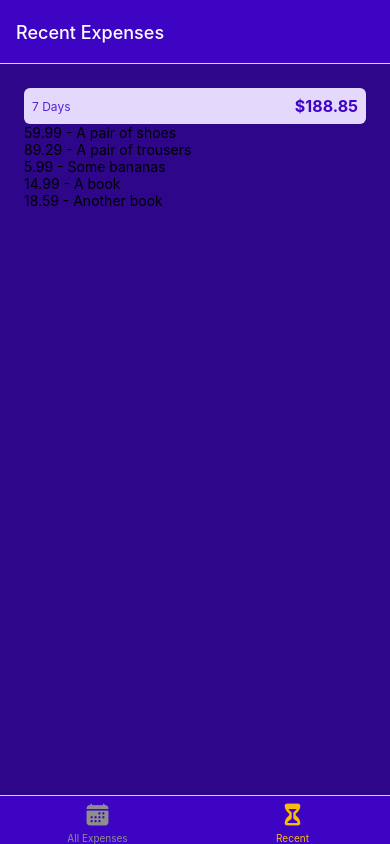
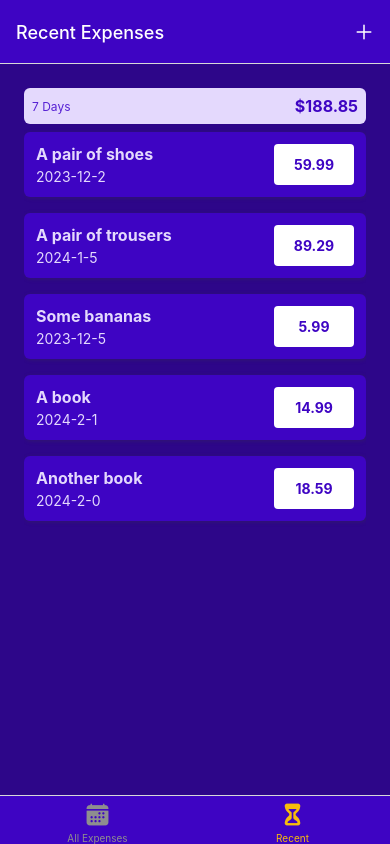
Before and after one commit to markfaust123/ExpenseTracker, a React Native app: screen /RecentExpenses in a window 390 px wide. Built offline with nearby package versions, Linux system fonts and the light colour scheme.

Commit message:
crated expense item to be rendered within FlatList

```diff
--- a/App.tsx
+++ b/App.tsx
@@ -8,14 +8,25 @@ import AllExpenses from "./src/screens/AllExpenses";
 import RecentExpenses from "./src/screens/RecentExpenses";
 import { GlobalStyles } from "./src/lib/constants";
 import { Ionicons } from "@expo/vector-icons";
+import IconButton from "./src/components/ui/IconButton";
 
 const Stack = createNativeStackNavigator();
 const BottomTabs = createBottomTabNavigator();
 
-const OverviewExpenses = () => {
+const ExpensesOverview = () => {
   return (
     <BottomTabs.Navigator
-      screenOptions={{
+      screenOptions={({ navigation }: { navigation: any }) => ({
+        headerRight: ({ tintColor }) => (
+          <IconButton
+            icon="add"
+            color={tintColor}
+            size={24}
+            onPress={() => {
+              navigation.navigate("ManageExpenses");
+            }}
+          />
+        ),
         headerStyle: {
           backgroundColor: GlobalStyles.colors.primary500,
         },
@@ -24,7 +35,7 @@ const OverviewExpenses = () => {
           backgroundColor: GlobalStyles.colors.primary500,
         },
         tabBarActiveTintColor: GlobalStyles.colors.accent500,
-      }}
+      })}
     >
       <BottomTabs.Screen
         name="AllExpenses"
@@ -60,7 +71,7 @@ export default function App() {
         <Stack.Navigator>
           <Stack.Screen
             name="OverviewExpenses"
-            component={OverviewExpenses}
+            component={ExpensesOverview}
             options={{ headerShown: false }}
           />
           <Stack.Screen name="ManageExpenses" component={ManageExpenses} />
--- /dev/null
+++ b/src/components/expenses-output/ExpenseItem.tsx
@@ -0,0 +1,79 @@
+import { Pressable, StyleSheet, Text, View } from "react-native";
+import { GlobalStyles } from "../../lib/constants";
+import { getFormattedDate } from "../../util/date";
+import { useNavigation } from "@react-navigation/native";
+import { NativeStackNavigationProp } from "@react-navigation/native-stack";
+
+const ExpenseItem = ({
+  description,
+  amount,
+  date
+}: {
+  description: string;
+  amount: number;
+  date: Date;
+
+}) => {
+
+    const navigation = useNavigation<NativeStackNavigationProp<any>>();
+
+    const handleExpensePress = () => {
+        navigation.navigate("ManageExpenses");
+    }
+
+  return (
+    <Pressable onPress={handleExpensePress} style={({pressed}) => pressed && styles.pressed}>
+      <View style={styles.expenseItem}>
+        <View>
+          <Text style={[styles.textBase, styles.description]}>{description}</Text>
+          <Text style={styles.textBase}>{getFormattedDate(date)}</Text>
+        </View>
+        <View style={styles.amountContainer}>
+          <Text style={styles.amount}>{amount.toFixed(2)}</Text>
+        </View>
+      </View>
+    </Pressable>
+  );
+};
+
+const styles = StyleSheet.create({
+    pressed: {
+        opacity: 0.75,
+    },
+  expenseItem: {
+    padding: 12,
+    marginVertical: 8,
+    backgroundColor: GlobalStyles.colors.primary500,
+    flexDirection: "row",
+    justifyContent: "space-between",
+    borderRadius: 6,
+    elevation: 3,
+    shadowColor: GlobalStyles.colors.gray500,
+    shadowRadius: 4,
+    shadowOffset: { width: 1, height: 1 },
+    shadowOpacity: 0.4,
+  },
+  textBase: {
+    color: GlobalStyles.colors.primary50,
+  },
+  description: {
+    fontSize: 16,
+    marginBottom: 4,
+    fontWeight: "bold",
+  },
+  amountContainer: {
+    paddingHorizontal: 12,
+    paddingVertical: 4,
+    minWidth: 80,
+    backgroundColor: "white",
+    justifyContent: "center",
+    alignItems: "center",
+    borderRadius: 4,
+  },
+  amount: {
+    color: GlobalStyles.colors.primary500,
+    fontWeight: "bold",
+  },
+});
+
+export default ExpenseItem;
--- a/src/components/expenses-output/ExpensesList.tsx
+++ b/src/components/expenses-output/ExpensesList.tsx
@@ -1,13 +1,10 @@
 import { FlatList, Text } from "react-native";
 import { Expense } from "../../lib/types";
+import ExpenseItem from "./ExpenseItem";
 
 const ExpensesList = ({ expenses }: { expenses: Expense[] }) => {
   const renderExpenseItem = (itemData: { item: Expense }) => {
-    return (
-      <Text>
-        {itemData.item.amount} - {itemData.item.description}
-      </Text>
-    );
+    return <ExpenseItem {...itemData.item} />;
   };
 
   return (
--- a/src/components/expenses-output/ExpensesOutput.tsx
+++ b/src/components/expenses-output/ExpensesOutput.tsx
@@ -16,7 +16,8 @@ const ExpensesOutput = ({expenses, expensesPeriod}: {expenses: Expense[], expens
 const styles = StyleSheet.create({
     container: {
         flex: 1,
-        padding: 24,
+        paddingHorizontal: 24,
+        paddingTop: 24,
         backgroundColor: GlobalStyles.colors.primary700,
     }
 })
--- /dev/null
+++ b/src/components/ui/IconButton.tsx
@@ -0,0 +1,44 @@
+import { Ionicons } from "@expo/vector-icons";
+import {
+  GestureResponderEvent,
+  Pressable,
+  StyleSheet,
+  View,
+} from "react-native";
+
+const IconButton = ({
+  icon,
+  size,
+  color,
+  onPress,
+}: {
+  icon: any;
+  size: number;
+  color: string | undefined;
+  onPress: (event: GestureResponderEvent) => void;
+}) => {
+  return (
+    <Pressable
+      onPress={onPress}
+      style={({ pressed }) => pressed && styles.pressed}
+    >
+      <View style={styles.buttonContainer}>
+        <Ionicons name={icon} size={size} color={color} />
+      </View>
+    </Pressable>
+  );
+};
+
+const styles = StyleSheet.create({
+  buttonContainer: {
+    borderRadius: 24,
+    padding: 6,
+    marginHorizontal: 8,
+    marginVertical: 2,
+  },
+  pressed: {
+    opacity: 0.75,
+  },
+});
+
+export default IconButton;
--- /dev/null
+++ b/src/util/date.ts
@@ -0,0 +1,3 @@
+export const getFormattedDate = (date: Date) => {
+    return `${date.getFullYear()}-${date.getMonth() + 1}-${date.getDay()}`;
+}
```
